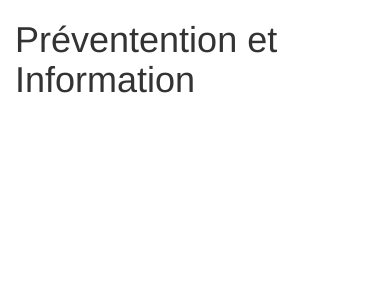
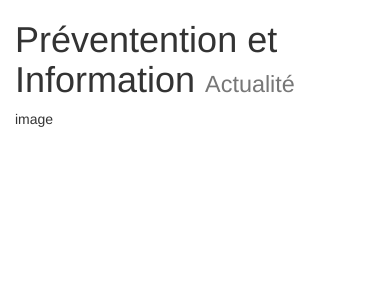
Before and after one commit to 20cent06/Pipe-My-Fork, a PHP site: page / in a window 390 px wide. Shown: the top 300 px of the page. Run offline with PHP 8.4, Linux system fonts and the light colour scheme; style sheets or scripts are compiled from the project's sources.

Commit message:
Modif Prevention ..._Actualite.tpl

```diff
--- a/templates/PreventionEtInformation_Actualite.tpl
+++ b/templates/PreventionEtInformation_Actualite.tpl
@@ -1,4 +1,14 @@
 <div class="RechPrevEtInf">
-	<h1>Préventention et Information</h1>
+	<h1>Préventention et Information <small>Actualité</small></h1>
+
+	<div class="row">
+		<div class="col-xs-3">
+			<p>image</p>
+		</div>
+		<div class="col-xs-9">
+
+		</div>
+	</div>
+
 
 </div>
```
